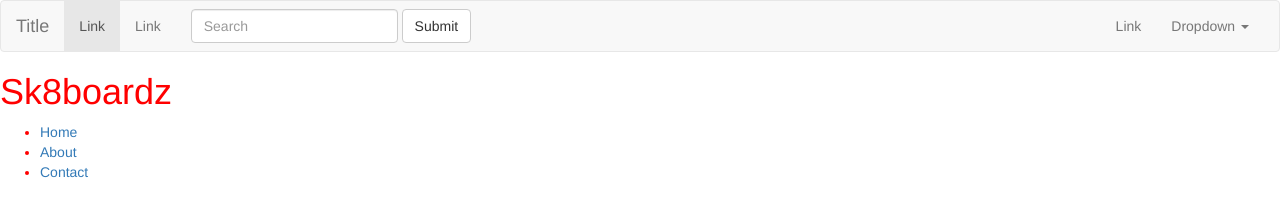
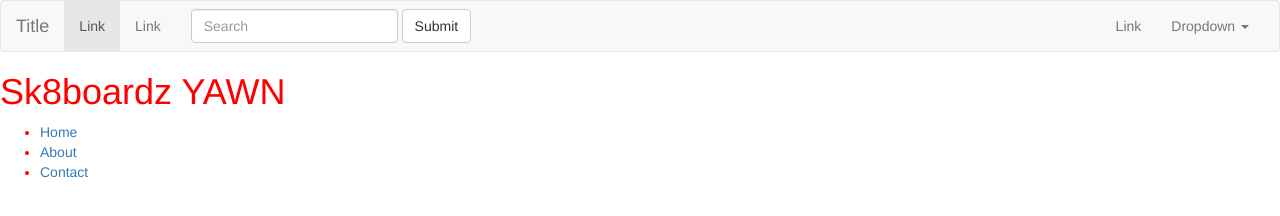
Before and after one commit to wproctor23/sk8boardz, a website: page index.html in a window 1280 px wide. Drawn offline with nearby package versions, Linux system fonts and the light colour scheme.

Commit message:
Update index.html

```diff
--- a/index.html
+++ b/index.html
@@ -51,7 +51,7 @@
 		</nav>
 		<div id="container">
 			<header>
-				<h1>Sk8boardz</h1>
+				<h1>Sk8boardz YAWN</h1>
 			</header>
 				<nav>
 					<ul>
```
